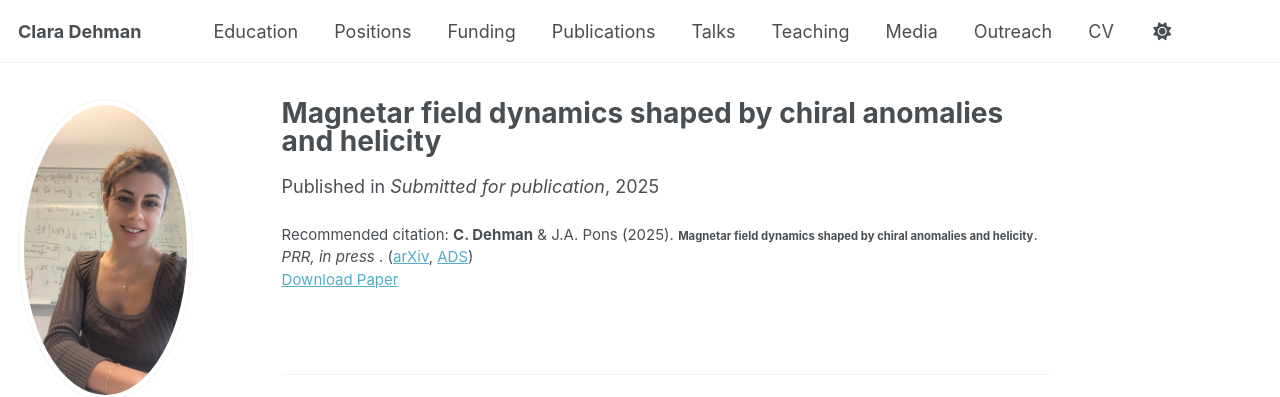
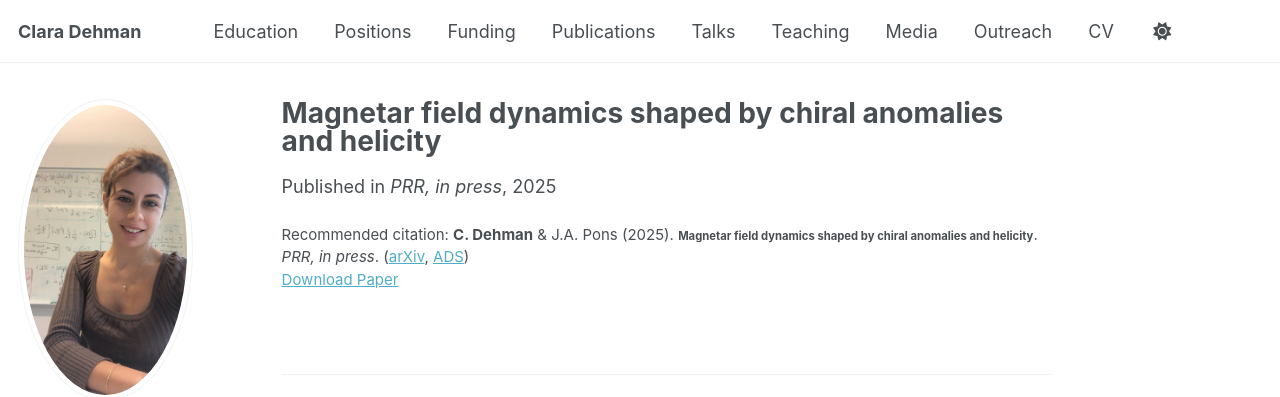
Before and after one commit to ClaraDehman/ClaraDehman.github.io, a Jekyll site: the page built from _publications/2025-05-20-chiral-magnetar-fields.md, in a window 1280 px wide and 975 px high. Shown: the top 397 px of the window. Built offline with Jekyll 4.4.1, drawn with Linux system fonts in a browser that asks for light colours; some web fonts are replaced.

Commit message:
Update 2025-05-20-chiral-magnetar-fields.md

```diff
--- a/_publications/2025-05-20-chiral-magnetar-fields.md
+++ b/_publications/2025-05-20-chiral-magnetar-fields.md
@@ -5,10 +5,10 @@ category: published
 permalink: /publication/2025-chiral-magnetar-fields
 excerpt: 'Study of chiral anomalies and magnetic helicity in shaping the magnetic field evolution of magnetars.'
 date: 2025-08-18
-venue: 'Submitted for publication'
+venue: 'PRR, in press'
 paperurl: '/files/dehman2025b.pdf'
 arxivurl: 'https://arxiv.org/abs/2505.06196'
 doi: 'https://doi.org/10.1103/rhv5-nd4v'
 authors: "<strong>19. </strong> <strong><u>C. Dehman</u></strong>, J.A. Pons"
-citation: '<strong>C. Dehman</strong> & J.A. Pons (2025). <small><strong>Magnetar field dynamics shaped by chiral anomalies and helicity</strong></small>. <em>PRR, in press </em>. (<a href="https://arxiv.org/abs/2505.06196">arXiv</a>, <a href="https://ui.adsabs.harvard.edu/abs/2025arXiv250506196D/abstract">ADS</a>)'
+citation: '<strong>C. Dehman</strong> & J.A. Pons (2025). <small><strong>Magnetar field dynamics shaped by chiral anomalies and helicity</strong></small>. <em>PRR, in press</em>. (<a href="https://arxiv.org/abs/2505.06196">arXiv</a>, <a href="https://ui.adsabs.harvard.edu/abs/2025arXiv250506196D/abstract">ADS</a>)'
 ---
```
